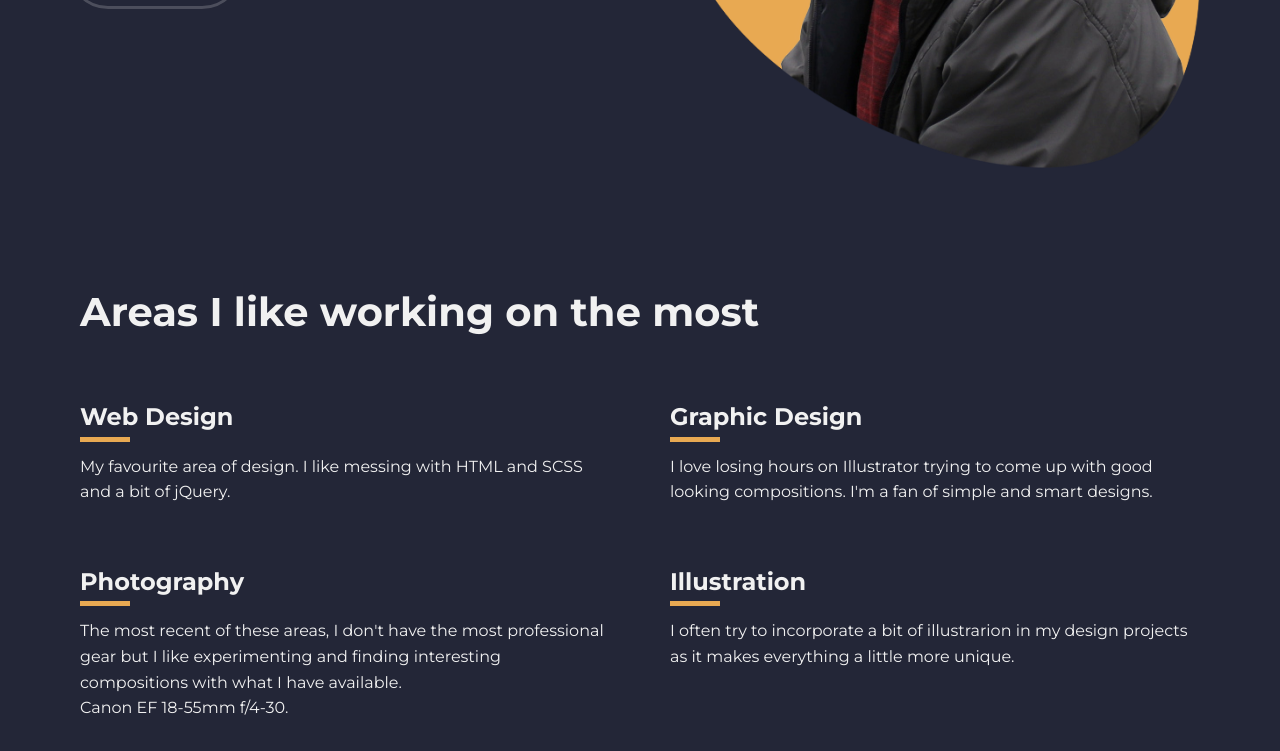
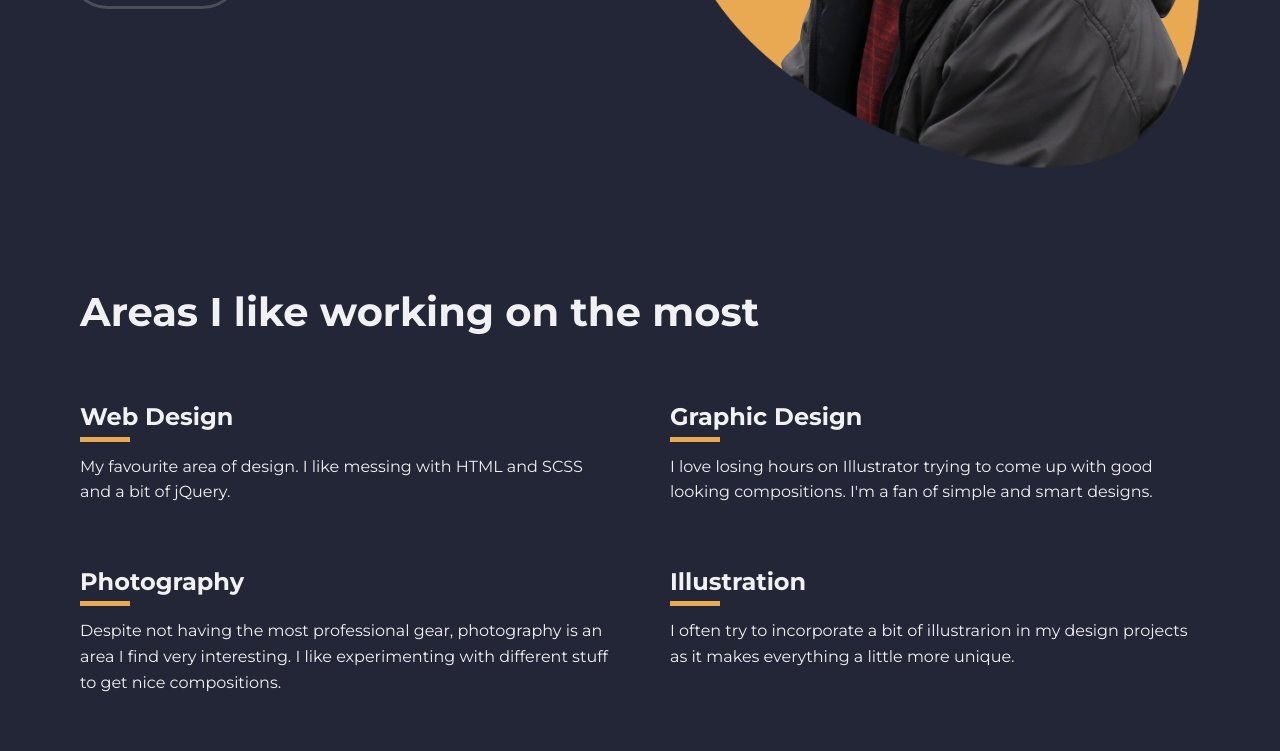
Before and after one commit to diogofreitascastro/Portfolio, a plain HTML site: page index.html in a window 1280 px wide. Shown: the part 546-1297 px from the top of the page. Drawn offline with nearby package versions, Linux system fonts and the light colour scheme.

Commit message:
edited text

```diff
--- a/index.html
+++ b/index.html
@@ -108,7 +108,7 @@
 						</div>
 						<div class="service-card">
 							<h2>Photography</h2>
-							<p>The most recent of these areas, I don't have the most professional gear but I like experimenting and finding interesting compositions with what I have available.<br> Canon EF 18-55mm f/4-30.</p>
+							<p>Despite not having the most professional gear, photography is an area I find very interesting. I like experimenting with different stuff to get nice compositions.</p>
 						</div>
 						<div class="service-card">
 							<h2>Illustration</h2>
```
Also changed, not shown: about-me/index.html (+1 -1 lines).
